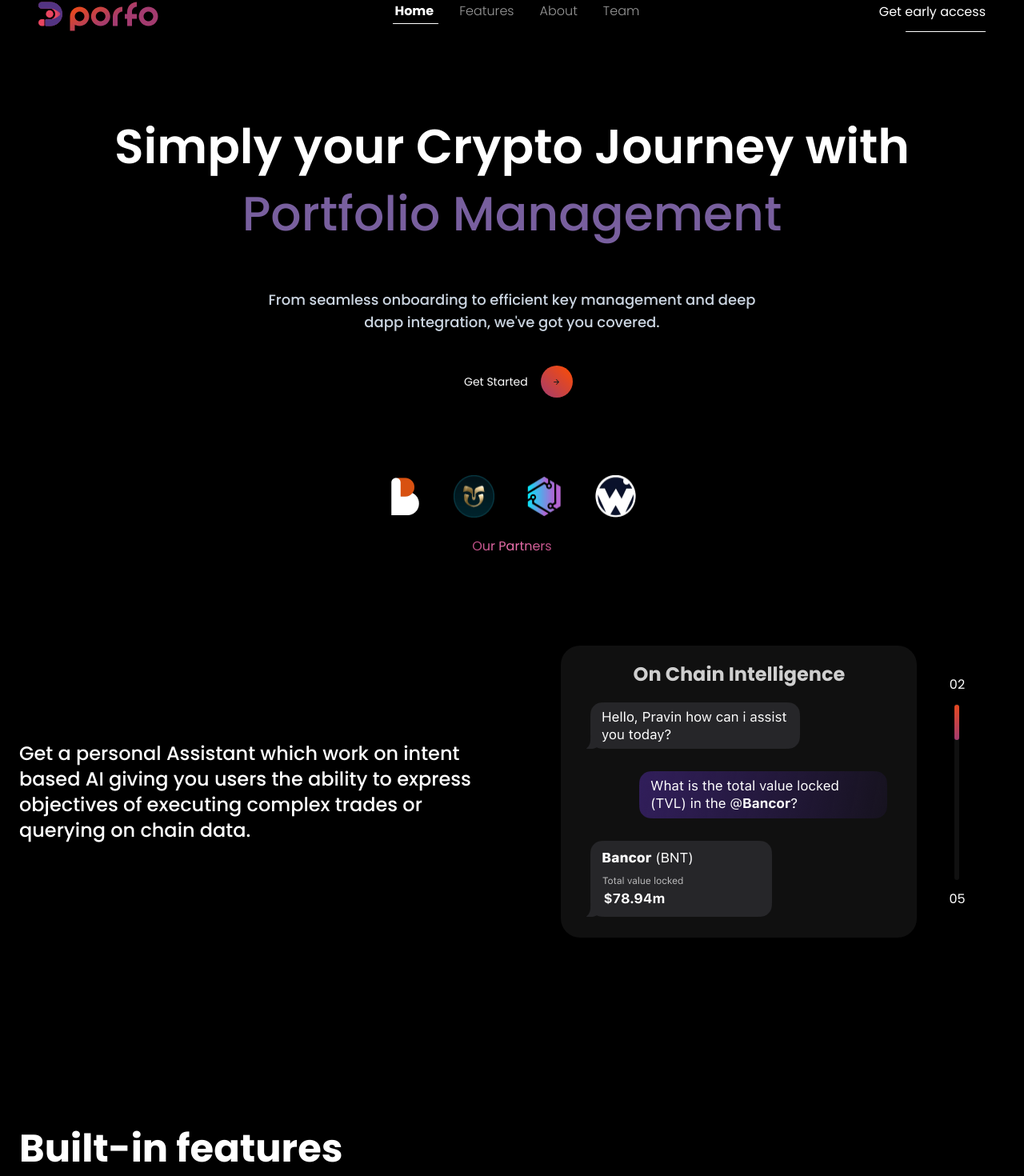
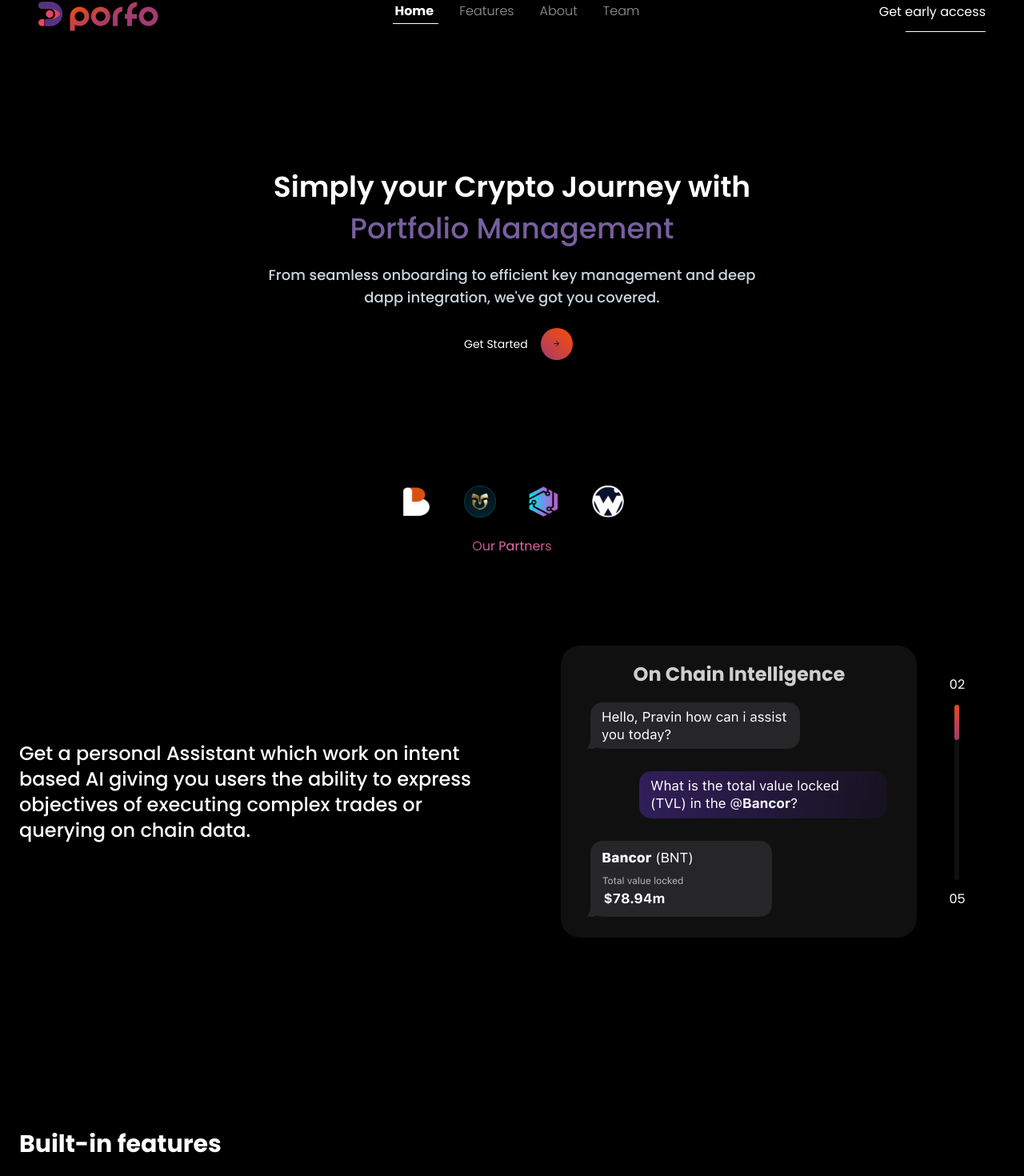
Before and after one commit to Porfo-Foundation/porfo-homepage, a Next.js app: page / in a window 1280 px wide. Shown: the part 25-1495 px from the top of the page at 80% size. Built offline with nearby package versions, Linux system fonts and the light colour scheme.

Commit message:
Responsivess

```diff
--- a/src/components/LandingPage/BlockChainsSection.js
+++ b/src/components/LandingPage/BlockChainsSection.js
@@ -3,8 +3,8 @@ import React from "react";
 function BlockChainsSection() {
   return (
     <div className="max-w-screen-xl mx-auto px-6 h-screen flex flex-col justify-center mt-12">
-      <p className="font-bold text-center text-3xl xl:text-5xl leading-snug">Over 5 Blockchains</p>
-      <p className="font-bold text-center text-3xl xl:text-5xl leading-snug">supported and many more on the way</p>
+      <p className="font-bold text-center text-3xl 2xl:text-5xl leading-snug">Over 5 Blockchains</p>
+      <p className="font-bold text-center text-3xl 2xl:text-5xl leading-snug">supported and many more on the way</p>
       <div className="flex justify-around items-center mt-16">
         {Array(11)
           .fill(" ")
--- a/src/components/LandingPage/FeaturesSection.js
+++ b/src/components/LandingPage/FeaturesSection.js
@@ -46,7 +46,7 @@ function FeaturesSection() {
   };
   return (
     <div className="max-w-screen-xl mx-auto px-6 pt-20 xl:pt-52">
-      <p className="font-bold text-3xl xl:text-5xl">Built-in features</p>
+      <p className="font-bold text-3xl 2xl:text-5xl">Built-in features</p>
       <div className="grid grid-cols-2 mt-28 gap-6 md:gap-0">
         <div className="hidden md:block">
           {features?.slice(0, 3)?.map((feature, index) => (
--- a/src/components/LandingPage/Footer.js
+++ b/src/components/LandingPage/Footer.js
@@ -3,7 +3,7 @@ import React from "react";
 function Footer() {
   return (
     <div className="bg-gradient-to-t from-[#a33b6f36] to-black">
-      <div className="max-w-screen-2xl mx-auto px-6 grid grid-cols-12 text-[#727272] py-40 gap-y-8 text-sm sm:text-base">
+      <div className="max-w-screen-2xl mx-auto px-6 grid grid-cols-12 text-[#727272] pt-40 pb-16 2xl:pb-40 gap-y-8 text-sm sm:text-base">
         <div className="col-span-12 sm:col-span-4 lg:col-span-6 flex flex-row justify-between items-center sm:flex-col">
           <div>
             <img src="/logo.svg" className="mb-4" />
--- a/src/components/LandingPage/HeroSection.js
+++ b/src/components/LandingPage/HeroSection.js
@@ -20,12 +20,12 @@ function HeroSection() {
     <div className="max-w-screen-xl mx-auto px-6 min-h-[calc(100vh-81px)] flex flex-col justify-between pb-20">
       <div></div>
       <div>
-        <p className="text-center font-semibold text-4xl xl:text-6xl pb-3 xl:pb-6">Simply your Crypto Journey with</p>
-        <p className={["text-center font-medium text-4xl xl:text-6xl text-primary-100 h-20 xs:h-full", styles.animate_text].join(" ")}></p>
-        <div className="w-4/5 sm:w-1/2 mx-auto mt-8 xl:mt-16">
+        <p className="text-center font-semibold text-4xl 2xl:text-6xl pb-3 2xl:pb-6">Simply your Crypto Journey with</p>
+        <p className={["text-center font-medium text-4xl 2xl:text-6xl text-primary-100 h-20 xs:h-full", styles.animate_text].join(" ")}></p>
+        <div className="w-4/5 sm:w-1/2 mx-auto mt-6 2xl:mt-16">
           <p className="text-slate-300 font-medium text-center text-sm xl:text-lg">From seamless onboarding to efficient key management and deep dapp integration, we&apos;ve got you covered.</p>
         </div>
-        <div className="flex items-center w-full justify-center mt-10">
+        <div className="flex items-center w-full justify-center mt-6 2xl:mt-10">
           <div className="w-40 h-10 relative flex items-center justify-center group">
             <div className="w-10 h-10 bg-gradient-to-tr from-[#A33B6F] to-[#FF4D00] absolute right-1 top-0 rounded-full group-hover:w-40 transition-all duration-300"></div>
             <button className="flex items-center text-sm absolute top-0 left-0 w-full pl-5">
@@ -40,7 +40,7 @@ function HeroSection() {
       <div className="flex flex-col items-center">
         <div className="flex gap-x-10">
           {partners?.map((partner, index) => (
-            <img src={`/landing-page/partner-${partner.image}.png`} key={index} />
+            <img src={`/landing-page/partner-${partner.image}.png`} className="w-10 h-10 2xl:w-12 2xl:h-12" key={index} />
           ))}
         </div>
         <p className="from-[#F679B7] to-[#A33B6F] inline-block text-transparent bg-clip-text bg-gradient-radial mt-6">Our Partners</p>
--- a/src/components/LandingPage/Roadmap.js
+++ b/src/components/LandingPage/Roadmap.js
@@ -21,7 +21,7 @@ function Roadmap() {
   ];
   return (
     <div className="max-w-screen-xl mx-auto px-6">
-      <p className="font-bold text-3xl xl:text-5xl mb-16">Our Roadmap</p>
+      <p className="font-bold text-3xl 2xl:text-5xl mb-16">Our Roadmap</p>
       <div className="flex flex-row relative px-8">
         <div className="w-1.5 h-[500px] bg-[#533483] rounded-full"></div>
         <div className="absolute top-0 -left-[22px]">
--- a/src/components/LandingPage/TeamMembers.js
+++ b/src/components/LandingPage/TeamMembers.js
@@ -35,7 +35,7 @@ function TeamMembers() {
   ];
   return (
     <div className="max-w-screen-xl mx-auto px-6 min-h-screen flex flex-col justify-center">
-      <p className="font-bold text-3xl xl:text-5xl mb-16">Our Team Members</p>
+      <p className="font-bold text-3xl 2xl:text-5xl mb-16">Our Team Members</p>
       <div className="grid grid-cols-6 gap-4 md:gap-x-8 md:gap-y-6 xl:gap-x-12 xl:gap-y-8">
         {team?.map((member, index) => (
           <div key={index} className="col-span-3 sm:col-span-2 bg-[rgba(77,74,74,0.27)] rounded-xl flex flex-col items-center py-6">
```
